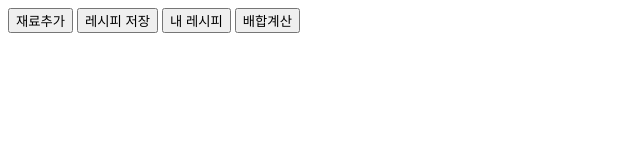
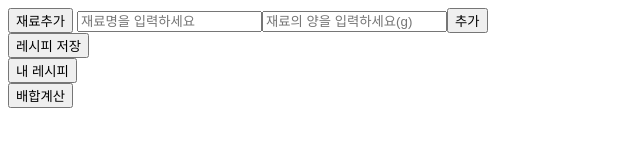
Before and after one commit to TaehyunJeon0203/Baking_Calculator, a plain HTML site: page index.html in a window 1280 px wide. Both pictures are taken after a click on the button "재료추가". Shown: the whole page, without its empty margins (0-640 px from the left). Drawn offline with Linux system fonts and the light colour scheme.

Commit message:
Feat: 재료추가 버튼 이벤트 생성

```diff
--- a/index.html
+++ b/index.html
@@ -8,9 +8,19 @@
     <link rel="stylesheet" href="css/style.css">
 </head>
 <body>
-    <button id="add">재료추가</button>
-    <button id="saveRecipe">레시피 저장</button>
-    <button id="myRecipe">내 레시피</button>
-    <button id="calculateCombi">배합계산</button>
+    <div id="addIngredientsArea">
+        <button id="addIngredients">재료추가</button>
+    </div>
+    <div id="saveRecipeArea">
+        <button id="saveRecipe">레시피 저장</button>
+    </div>
+    <div id="myRecipeArea">
+        <button id="myRecipe">내 레시피</button>
+    </div>
+    <div id="calculrateRatioArea">
+        <button id="calculateRatio">배합계산</button>
+    </div>
+     <script src="js/addIngredients.js"></script>
+</body>
 </body>
 </html>
--- /dev/null
+++ b/js/addIngredients.js
@@ -0,0 +1,25 @@
+const addIngrediendtsArea = document.getElementById("addIngredientsArea");
+const addIngrediendtsBtn = document.getElementById("addIngredients");
+
+addIngrediendtsBtn.addEventListener("click", addIngrediendts);
+
+function addIngrediendts() {
+    let ingredientsInput = document.createElement('input');
+    ingredientsInput.placeholder = "재료명을 입력하세요"
+    addIngrediendtsArea.appendChild(ingredientsInput);
+
+    let ingredientsWeightInput = document.createElement('input');
+    ingredientsWeightInput.placeholder = "재료의 양을 입력하세요(g)"
+    addIngrediendtsArea.appendChild(ingredientsWeightInput);
+
+    let submitIngredientsBtn = document.createElement('button');
+    submitIngredientsBtn.innerText = "추가";
+    addIngrediendtsArea.appendChild(submitIngredientsBtn);
+}
+
+function submitIngredients() {
+    const newIngredient = ingredientsInput.value;
+    ingredientsInput.value = "재료명을 입력하세요";
+
+
+}
```
